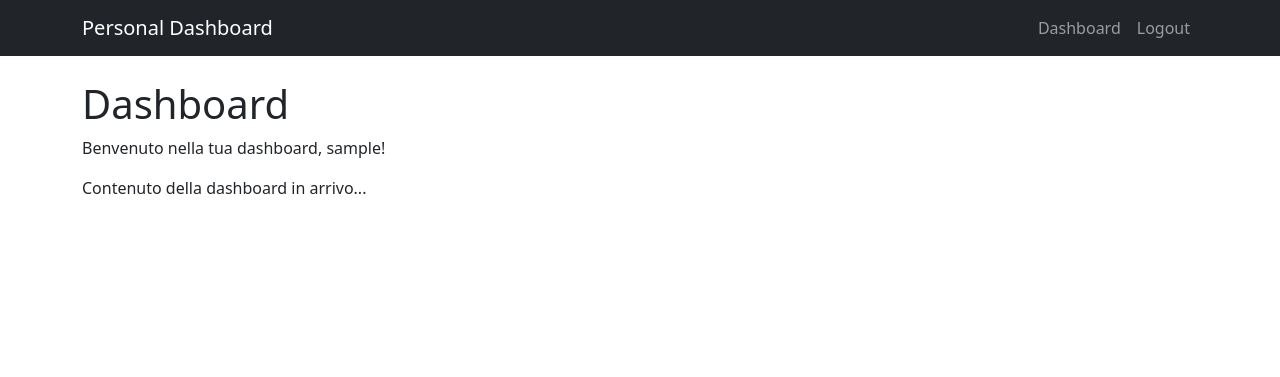
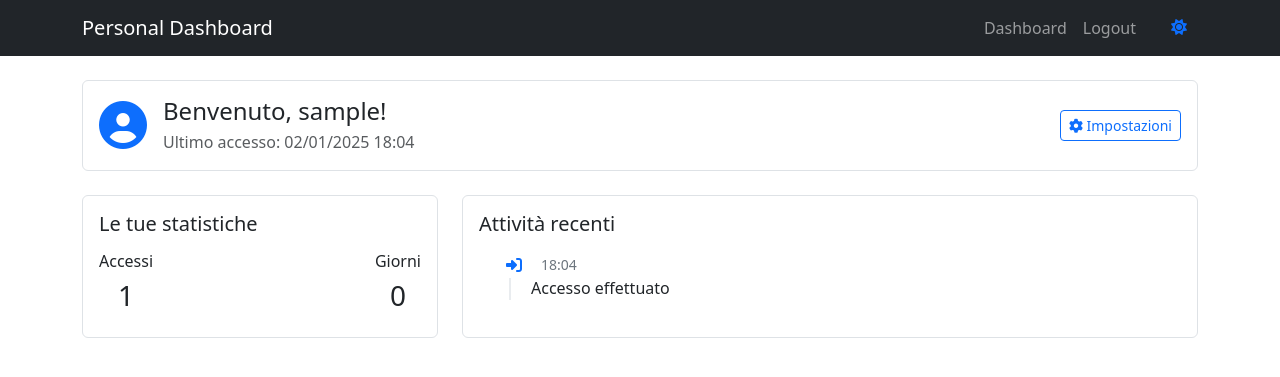
Before and after one commit to federicogerardi/dashboard-template, a Flask app: page /dashboard in a window 1280 px wide. Shown: the top 377 px of the page. Run offline with Flask 3, Linux system fonts and the light colour scheme; the visitor is signed in with stand-in values (Sample User, id 1); data comes from the database, SQL or seed files in the repository; some libraries are stand-ins or nearby versions.

Commit message:
aggiunto switch chiaro/scuro per il tema

```diff
--- a/app/controllers/routes.py
+++ b/app/controllers/routes.py
@@ -16,7 +16,35 @@ def index():
 @main.route('/dashboard')
 @login_required
 def dashboard():
-    return render_template('dashboard.html')
+    # Inizializza i valori se non esistono
+    if current_user.login_count is None:
+        current_user.login_count = 0
+    if current_user.created_at is None:
+        current_user.created_at = datetime.utcnow()
+
+    # Aggiorna statistiche utente
+    current_user.login_count += 1
+    current_user.last_login = datetime.utcnow()
+    db.session.commit()
+
+    # Calcola statistiche
+    user_stats = {
+        'logins': current_user.login_count,
+        'days_active': (datetime.utcnow() - current_user.created_at).days
+    }
+
+    # Simula attività recenti (da implementare con veri dati)
+    recent_activities = [
+        {
+            'icon': 'fa-sign-in-alt',
+            'timestamp': datetime.utcnow().strftime('%H:%M'),
+            'description': 'Accesso effettuato'
+        }
+    ]
+
+    return render_template('dashboard.html',
+                         user_stats=user_stats,
+                         recent_activities=recent_activities)
 
 @main.route('/admin')
 @login_required
@@ -138,3 +166,18 @@ def create_user():
     current_app.logger.info(f'Utente {current_user.username} ha creato un nuovo utente: {user.username}')
 
     return jsonify({'message': 'Utente creato con successo'})
+
+@main.route('/profile')
+@login_required
+def profile():
+    return render_template('profile.html')
+
+@main.route('/update_theme', methods=['POST'])
+@login_required
+def update_theme():
+    data = request.get_json()
+    if 'theme' in data:
+        current_user.theme_preference = data['theme']
+        db.session.commit()
+        return jsonify({'status': 'success'})
+    return jsonify({'status': 'error'}), 400
--- a/app/models/user.py
+++ b/app/models/user.py
@@ -23,7 +23,9 @@ class User(UserMixin, db.Model):
     password_hash = db.Column(db.String(128))
     role = db.Column(db.String(20), nullable=False, default=UserRole.USER.value)
     created_at = db.Column(db.DateTime, default=datetime.utcnow)
-    last_login = db.Column(db.DateTime)
+    last_login = db.Column(db.DateTime, default=None)
+    login_count = db.Column(db.Integer, default=0)
+    theme_preference = db.Column(db.String(10), default='light')
 
     def set_password(self, password):
         self.password_hash = generate_password_hash(password)
--- a/app/templates/base.html
+++ b/app/templates/base.html
@@ -1,5 +1,5 @@
 <!DOCTYPE html>
-<html lang="it">
+<html lang="it" data-bs-theme="{{ current_user.theme_preference if current_user.is_authenticated else 'light' }}">
 <head>
     <meta charset="UTF-8">
     <meta name="viewport" content="width=device-width, initial-scale=1.0">
@@ -10,12 +10,68 @@
     <link rel="stylesheet" href="https://cdnjs.cloudflare.com/ajax/libs/font-awesome/6.5.1/css/all.min.css">
     <!-- Custom CSS -->
     <style>
-        .home-card:hover {
-            transform: translateY(-5px);
+        /* Stile icone per adattarsi al tema */
+        [data-bs-theme="light"] .fas,
+        [data-bs-theme="light"] .fa-4x,
+        [data-bs-theme="light"] .fa-3x,
+        [data-bs-theme="light"] .fa-2x {
+            color: var(--bs-primary);
+        }
+
+        [data-bs-theme="dark"] .fas,
+        [data-bs-theme="dark"] .fa-4x,
+        [data-bs-theme="dark"] .fa-3x,
+        [data-bs-theme="dark"] .fa-2x {
+            color: var(--bs-primary);
+        }
+
+        /* Timeline specifica per tema scuro */
+        [data-bs-theme="dark"] .timeline-item {
+            border-left-color: var(--bs-border-color);
+        }
+
+        [data-bs-theme="dark"] .timeline-item i {
+            background-color: var(--bs-body-bg);
+        }
+
+        /* Switch tema */
+        .theme-switch {
+            cursor: pointer;
+            padding: 0.5rem;
+            border-radius: 50%;
+            width: 38px;
+            height: 38px;
+            display: flex;
+            align-items: center;
+            justify-content: center;
+            margin-left: 1rem;
+            border: none;
+            background: transparent;
+        }
+
+        .theme-switch:hover {
+            background-color: rgba(var(--bs-primary-rgb), 0.1);
+        }
+
+        /* Animazione switch tema */
+        .theme-switch i {
             transition: transform 0.3s ease;
+            color: var(--bs-primary);
         }
-        .fa-4x, .fa-2x {
-            color: #0d6efd;
+
+        .theme-switch:hover i {
+            transform: rotate(30deg);
+        }
+
+        /* Stili generali per le card */
+        .card {
+            border-color: var(--bs-border-color);
+            background-color: var(--bs-body-bg);
+        }
+
+        .card-header {
+            background-color: var(--bs-body-bg);
+            border-bottom-color: var(--bs-border-color);
         }
     </style>
     {% block styles %}{% endblock %}
@@ -55,6 +111,13 @@
                             <a class="nav-link" href="{{ url_for('auth.register') }}">Registrati</a>
                         </li>
                     {% endif %}
+                    {% if current_user.is_authenticated %}
+                        <li class="nav-item">
+                            <button class="theme-switch btn btn-link nav-link" id="themeSwitch">
+                                <i class="fas fa-sun" id="themeIcon"></i>
+                            </button>
+                        </li>
+                    {% endif %}
                 </ul>
             </div>
         </div>
@@ -79,5 +142,26 @@
     <!-- Bootstrap JS -->
     <script src="https://cdn.jsdelivr.net/npm/bootstrap@5.3.3/dist/js/bootstrap.bundle.min.js" integrity="sha384-YvpcrYf0tY3lHB60NNkmXc5s9fDVZLESaAA55NDzOxhy9GkcIdslK1eN7N6jIeHz" crossorigin="anonymous"></script>
     {% block scripts %}{% endblock %}
+    <script>
+        document.getElementById('themeSwitch').addEventListener('click', function() {
+            const html = document.documentElement;
+            const icon = document.getElementById('themeIcon');
+            const currentTheme = html.getAttribute('data-bs-theme');
+            const newTheme = currentTheme === 'dark' ? 'light' : 'dark';
+
+            html.setAttribute('data-bs-theme', newTheme);
+            icon.className = newTheme === 'dark' ? 'fas fa-moon' : 'fas fa-sun';
+
+            // Salva la preferenza
+            fetch('/update_theme', {
+                method: 'POST',
+                headers: {
+                    'Content-Type': 'application/json',
+                    'X-CSRFToken': '{{ csrf_token() }}'
+                },
+                body: JSON.stringify({ theme: newTheme })
+            });
+        });
+    </script>
 </body>
 </html>
--- a/app/templates/dashboard.html
+++ b/app/templates/dashboard.html
@@ -4,12 +4,93 @@
 
 {% block content %}
 <div class="dashboard">
-    <h1>Dashboard</h1>
-    <p>Benvenuto nella tua dashboard, {{ current_user.username }}!</p>
+    <!-- Widget di benvenuto -->
+    <div class="card mb-4">
+        <div class="card-body">
+            <div class="d-flex align-items-center">
+                <div class="flex-shrink-0">
+                    <i class="fas fa-user-circle fa-3x text-primary"></i>
+                </div>
+                <div class="flex-grow-1 ms-3">
+                    <h4 class="mb-1">Benvenuto, {{ current_user.username }}!</h4>
+                    <p class="text-muted mb-0">
+                        Ultimo accesso: {{ current_user.last_login.strftime('%d/%m/%Y %H:%M') if current_user.last_login }}
+                    </p>
+                </div>
+                <div class="ms-auto">
+                    <a href="{{ url_for('main.profile') }}" class="btn btn-outline-primary btn-sm">
+                        <i class="fas fa-cog"></i> Impostazioni
+                    </a>
+                </div>
+            </div>
+        </div>
+    </div>
 
-    <!-- Qui aggiungeremo i widget della dashboard -->
-    <div class="dashboard-content">
-        <p>Contenuto della dashboard in arrivo...</p>
+    <!-- Grid di widget -->
+    <div class="row g-4">
+        <!-- Statistiche personali -->
+        <div class="col-md-4">
+            <div class="card h-100">
+                <div class="card-body">
+                    <h5 class="card-title">Le tue statistiche</h5>
+                    <div class="d-flex justify-content-between align-items-center mt-3">
+                        <div class="text-center">
+                            <h6>Accessi</h6>
+                            <h3>{{ user_stats.logins }}</h3>
+                        </div>
+                        <div class="text-center">
+                            <h6>Giorni</h6>
+                            <h3>{{ user_stats.days_active }}</h3>
+                        </div>
+                    </div>
+                </div>
+            </div>
+        </div>
+
+        <!-- Attività recenti -->
+        <div class="col-md-8">
+            <div class="card h-100">
+                <div class="card-body">
+                    <h5 class="card-title">Attività recenti</h5>
+                    <div class="timeline mt-3">
+                        {% for activity in recent_activities %}
+                        <div class="timeline-item">
+                            <i class="fas {{ activity.icon }} text-primary"></i>
+                            <span class="time">{{ activity.timestamp }}</span>
+                            <p>{{ activity.description }}</p>
+                        </div>
+                        {% endfor %}
+                    </div>
+                </div>
+            </div>
+        </div>
     </div>
 </div>
+
+<style>
+.timeline {
+    position: relative;
+    padding-left: 30px;
+}
+.timeline-item {
+    position: relative;
+    padding-bottom: 1.5rem;
+    border-left: 2px solid #e9ecef;
+    padding-left: 20px;
+}
+.timeline-item:last-child {
+    padding-bottom: 0;
+}
+.timeline-item i {
+    position: absolute;
+    left: -10px;
+    background: white;
+    padding: 5px;
+}
+.time {
+    color: #6c757d;
+    font-size: 0.875rem;
+    margin-left: 10px;
+}
+</style>
 {% endblock %}
```
Also changed, not shown: app/templates/profile.html (added, +90 -0 lines), migrations/versions/1d6332d04f33_rimosso_campo_accent_color_da_user.py (added, +32 -0 lines), migrations/versions/a384cd46ac4a_aggiunti_campi_last_login_e_login_count_.py (added, +32 -0 lines), migrations/versions/f4ffdbf0a50d_aggiunti_campi_theme_preference_e_.py (added, +34 -0 lines).
